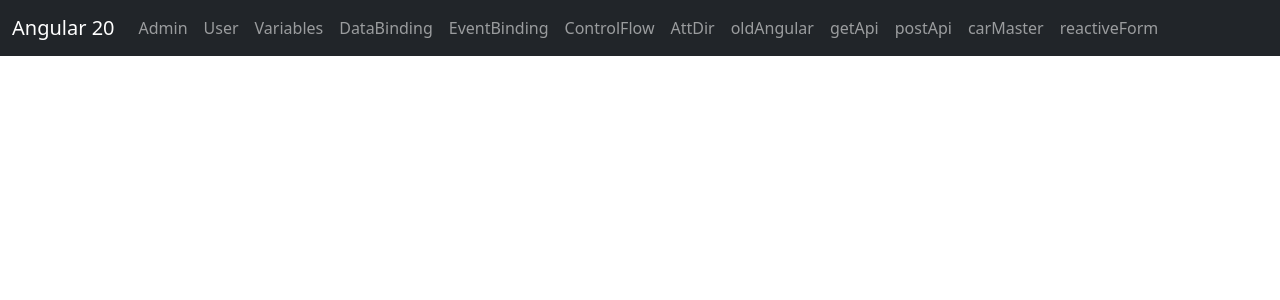
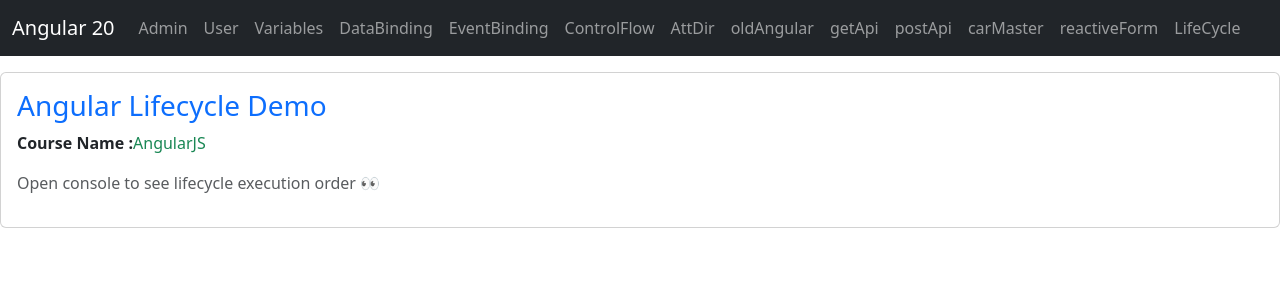
Before and after one commit to SurajPawar15-smart/b-30, an Angular app: page /lCycle in a window 1280 px wide. Before the commit this address led to /. Shown: the top 300 px of the page. Built offline with nearby package versions, Linux system fonts and the light colour scheme.

Commit message:
angular lifecycle

```diff
--- a/src/app/app.html
+++ b/src/app/app.html
@@ -65,6 +65,9 @@
         <li class="nav-item">
           <a class="nav-link" routerLink="/reactiveForm">reactiveForm</a>
         </li>
+        <li class="nav-item">
+          <a class="nav-link" routerLink="/lCycle">LifeCycle</a>
+        </li>
       </ul>
     </div>
   </div>
--- a/src/app/app.routes.ts
+++ b/src/app/app.routes.ts
@@ -11,6 +11,7 @@ import { GetApi } from './components/get-api/get-api';
 import { PostApi } from './components/post-api/post-api';
 import { CarMaster } from './components/car-master/car-master';
 import { ReactiveForm } from './components/reactive-form/reactive-form';
+import { LifeCycle } from './components/life-cycle/life-cycle';
 
 export const routes: Routes = [
   { path: '', redirectTo: 'admin', pathMatch: 'full' },
@@ -26,4 +27,5 @@ export const routes: Routes = [
   { path: 'postApi', component: PostApi },
   { path: 'carApi', component: CarMaster },
   { path: 'reactiveForm', component: ReactiveForm },
+  { path: 'lCycle', component: LifeCycle },
 ];
--- /dev/null
+++ b/src/app/components/life-cycle/life-cycle.html
@@ -0,0 +1,12 @@
+<div class="card p-3 mt-3">
+  <h3 class="text-primary">Angular Lifecycle Demo</h3>
+
+  <p>
+    <strong>Course Name :</strong>
+    <span class="text-success">{{ courseName }}</span>
+  </p>
+
+  <p class="text-muted">
+    Open console to see lifecycle execution order 👀
+  </p>
+</div>
--- /dev/null
+++ b/src/app/components/life-cycle/life-cycle.ts
@@ -0,0 +1,62 @@
+import {
+  AfterContentChecked,
+  AfterContentInit,
+  AfterViewChecked,
+  AfterViewInit,
+  Component,
+  OnDestroy,
+  OnInit,
+} from '@angular/core';
+
+@Component({
+  selector: 'app-life-cycle',
+  imports: [],
+  templateUrl: './life-cycle.html',
+  styleUrl: './life-cycle.css',
+})
+export class LifeCycle
+  implements
+    OnInit,
+    AfterContentInit,
+    AfterContentChecked,
+    AfterViewInit,
+    AfterViewChecked,
+    OnDestroy
+{
+  courseName: string = 'ReactJS';
+  intervalId: any;
+  constructor() {
+    console.log('1️⃣ Constructor called');
+
+    // Simulate async data update
+    this.intervalId = setTimeout(() => {
+      this.courseName = 'AngularJS';
+      console.log('⏳ Course name updated after 3 seconds');
+    }, 3000);
+  }
+
+  ngOnInit(): void {
+    console.log('2️⃣ ngOnInit → API calls, initial data setup');
+  }
+
+  ngAfterContentInit(): void {
+    console.log('3️⃣ ngAfterContentInit → ng-content initialized');
+  }
+
+  ngAfterContentChecked(): void {
+    console.log('4️⃣ ngAfterContentChecked → content checked');
+  }
+
+  ngAfterViewInit(): void {
+    console.log('5️⃣ ngAfterViewInit → View & child components loaded');
+  }
+
+  ngAfterViewChecked(): void {
+    console.log('6️⃣ ngAfterViewChecked → View checked');
+  }
+
+  ngOnDestroy(): void {
+    console.log('7️⃣ ngOnDestroy → Cleanup before component destroy');
+    clearTimeout(this.intervalId);
+  }
+}
```
Also changed, not shown: src/app/components/life-cycle/life-cycle.css (added), 1 other file (tests, documents, lock files or other folders).
